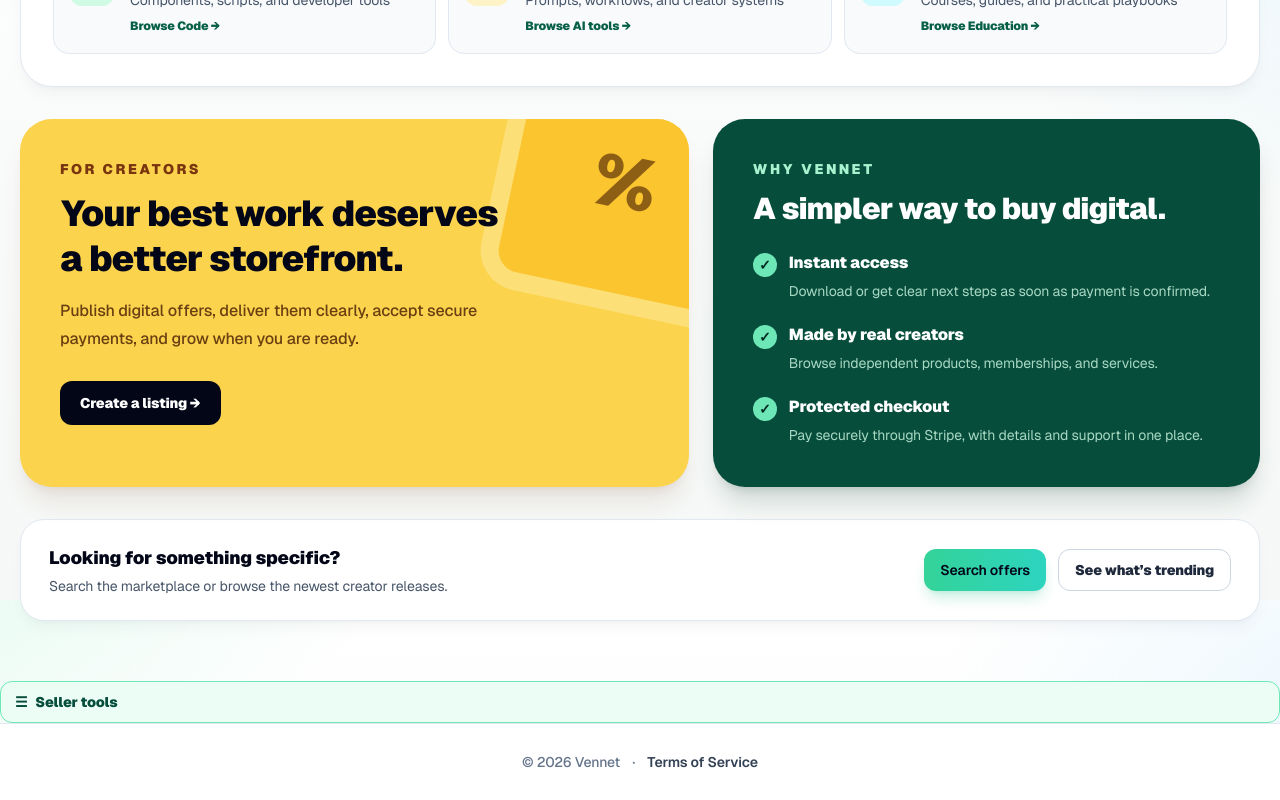
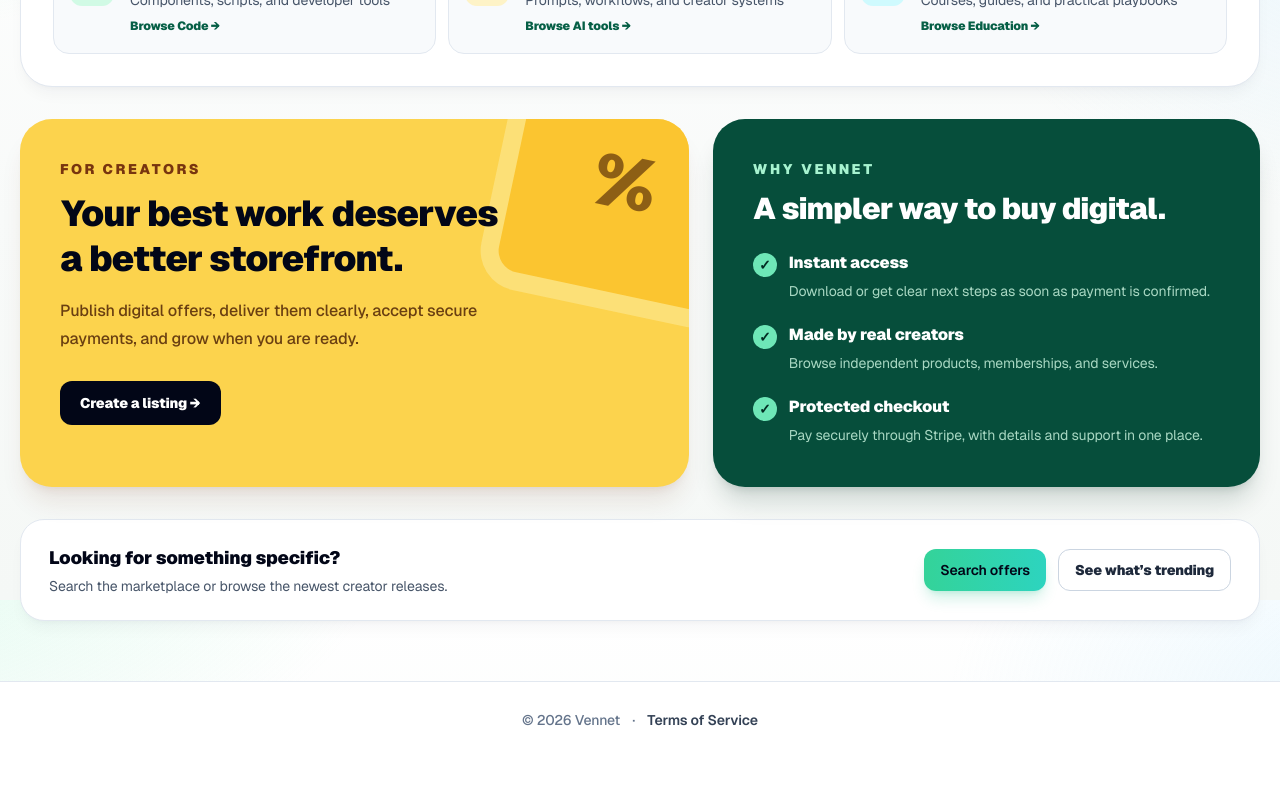
Before and after one commit to MagroOwner/Vennet, a Next.js app: page / in a window 1280 px wide. Shown: the part 1000-1800 px from the top of the page. After the commit the page ends 1758 px from the top, so only its background shows below. Built offline with nearby package versions, Linux system fonts and the light colour scheme; no server answers.

Commit message:
Keep seller tools in header

```diff
--- a/src/app/layout.tsx
+++ b/src/app/layout.tsx
@@ -4,7 +4,6 @@ import "./globals.css";
 import { Navbar } from "@/components/Navbar";
 import { Providers } from "@/components/Providers";
 import { CookieConsent } from "@/components/CookieConsent";
-import { SellerSidebar } from "@/components/SellerSidebar";
 import Link from "next/link";
 
 const geistSans = localFont({ src: "./fonts/GeistVF.woff", variable: "--font-geist-sans", weight: "100 900" });
@@ -22,7 +21,6 @@ export default function RootLayout({ children }: Readonly<{ children: React.Reac
         <Providers>
           <Navbar />
           <main className="mx-auto w-full max-w-7xl flex-1 px-4 py-7 sm:px-5 sm:py-8">{children}</main>
-          <SellerSidebar />
           <footer className="border-t border-slate-200 bg-white px-5 py-7 text-center text-sm font-medium text-slate-500">
             <span>© {new Date().getFullYear()} Vennet</span><span className="mx-3">·</span><Link href="/terms" className="font-semibold text-slate-700 transition hover:text-emerald-700">Terms of Service</Link>
           </footer>
```
